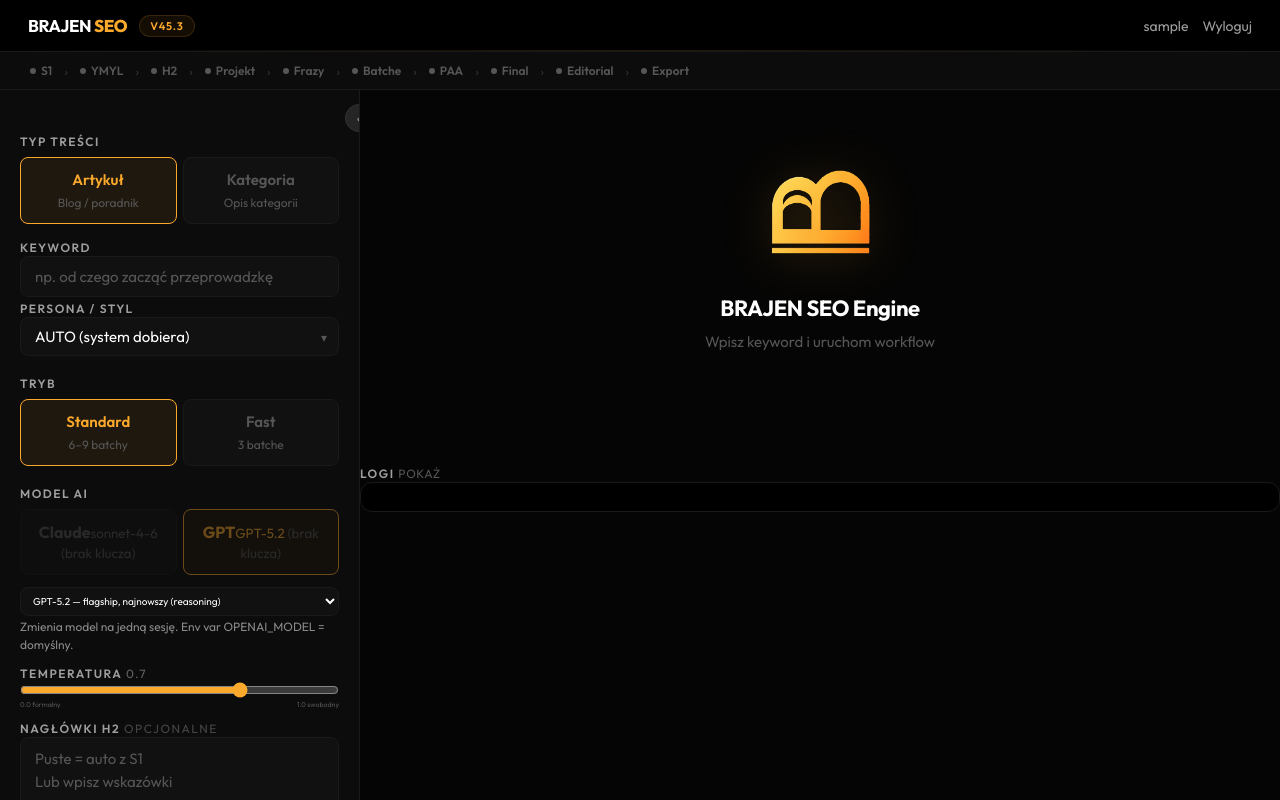
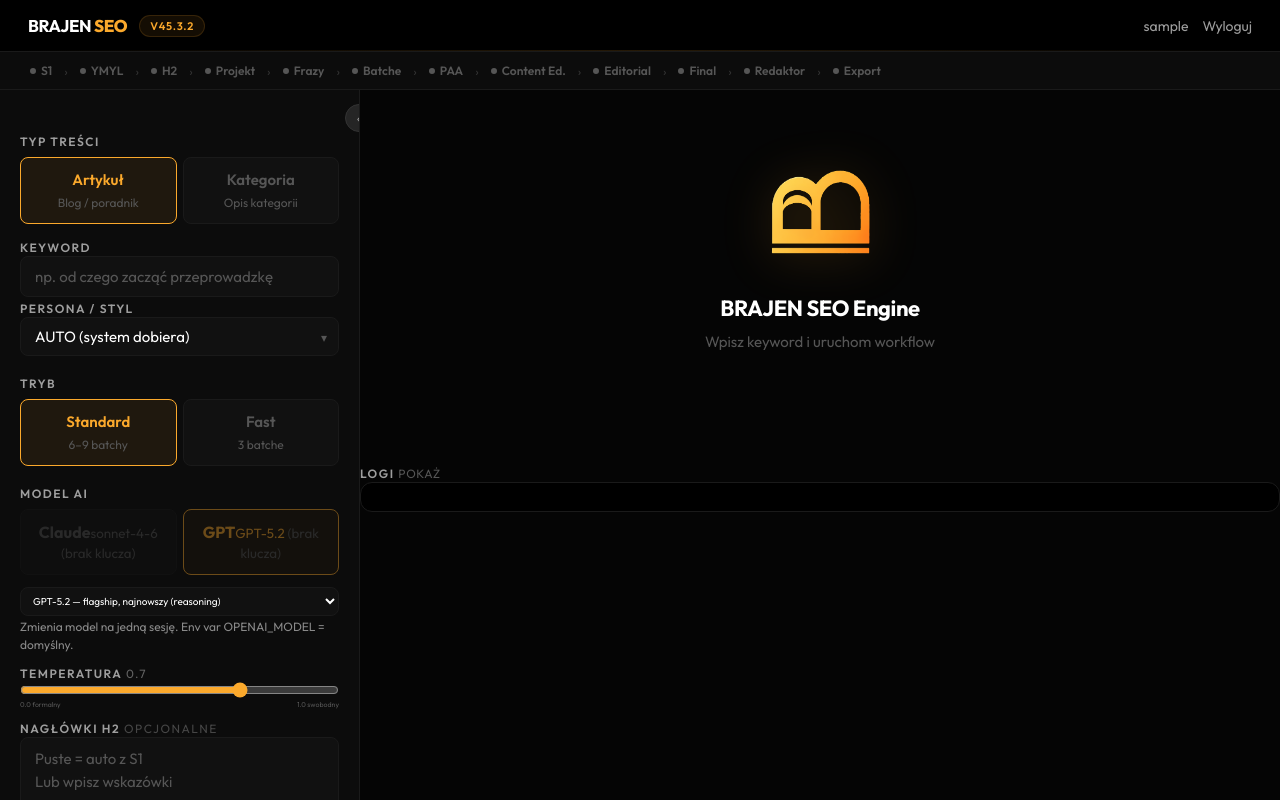
Before and after one commit to MarcinZmuda/Brajn2026, a Flask app: page / in a window 1280 px wide. Run offline with Flask 3, Linux system fonts and the light colour scheme; the visitor is signed in with stand-in values (Sample User, id 1); parts of the project's set-up code (start-up, migrations or seed data) failed here and were passed over.

Commit message:
Update index.html

```diff
--- a/templates/index.html
+++ b/templates/index.html
@@ -438,10 +438,6 @@
     .art-modal-body th{padding:10px 14px;text-align:left;color:var(--orange);font-weight:600;font-size:12px;text-transform:uppercase;letter-spacing:.5px;border-bottom:2px solid rgba(251,169,44,.15)}
     .art-modal-body td{padding:10px 14px;border-bottom:1px solid var(--b1);color:rgba(255,255,255,.72)}
     .art-modal-body tr:last-child td{border-bottom:none}
-    .art-modal-body li{margin:4px 0}
-    .art-modal-body table{width:100%;border-collapse:collapse;margin:12px 0 16px;font-size:14px}
-    .art-modal-body th{background:var(--bg2);padding:8px 12px;text-align:left;font-weight:600;border:1px solid var(--b1)}
-    .art-modal-body td{padding:8px 12px;border:1px solid var(--b1)}
     .art-modal-close{width:36px;height:36px;border-radius:50%;border:1px solid var(--b1);background:var(--bg2);color:var(--mg);cursor:pointer;font-size:18px;display:flex;align-items:center;justify-content:center;transition:all .15s}
     .art-modal-close:hover{background:var(--rd);color:#fff;border-color:var(--rd)}
     .copy-ok{color:var(--gn)!important;font-weight:600}
@@ -493,7 +489,7 @@
 </head>
 <body>
 <div class="hd">
-    <div class="hd-l"><button id="mobileMenuBtn" onclick="document.getElementById('sidebarArea').classList.toggle('mobile-open');this.textContent=document.getElementById('sidebarArea').classList.contains('mobile-open')?'✕':'☰'" aria-label="Menu" style="display:none;background:none;border:1px solid var(--b1);color:var(--lg);font-size:18px;width:32px;height:32px;border-radius:6px;cursor:pointer;margin-right:8px">☰</button><h1>BRAJEN <b>SEO</b></h1><span class="hd-badge">V45.3</span></div>
+    <div class="hd-l"><button id="mobileMenuBtn" onclick="document.getElementById('sidebarArea').classList.toggle('mobile-open');this.textContent=document.getElementById('sidebarArea').classList.contains('mobile-open')?'✕':'☰'" aria-label="Menu" style="display:none;background:none;border:1px solid var(--b1);color:var(--lg);font-size:18px;width:32px;height:32px;border-radius:6px;cursor:pointer;margin-right:8px">☰</button><h1>BRAJEN <b>SEO</b></h1><span class="hd-badge" id="versionBadge">V—</span></div>
     <div class="hd-r"><span>{{ username }}</span><a href="/logout">Wyloguj</a></div>
 </div>
 
@@ -512,13 +508,16 @@
   <span class="sp-sep">›</span>
   <div class="step-pill sppend" id="sp7"><div class="sp-dot"></div>PAA</div>
   <span class="sp-sep">›</span>
-  <div class="step-pill sppend" id="sp8"><div class="sp-dot"></div>Final</div>
+  <div class="step-pill sppend" id="sp8"><div class="sp-dot"></div>Content Ed.</div>
   <span class="sp-sep">›</span>
   <div class="step-pill sppend" id="sp9"><div class="sp-dot"></div>Editorial</div>
   <span class="sp-sep">›</span>
-  <div class="step-pill sppend" id="sp10"><div class="sp-dot"></div>Export</div>
+  <div class="step-pill sppend" id="sp10"><div class="sp-dot"></div>Final</div>
+  <span class="sp-sep">›</span>
+  <div class="step-pill sppend" id="sp11"><div class="sp-dot"></div>Redaktor</div>
+  <span class="sp-sep">›</span>
+  <div class="step-pill sppend" id="sp12"><div class="sp-dot"></div>Export</div>
   <div class="sp-timer" id="spTimer" style="display:none">0:00</div>
-
 </div>
 <div class="layout">
     <div class="sidebar" id="sidebarArea">
@@ -846,7 +845,7 @@
     </div>
 </div>
 <script>
-(function(){const n=['S1 Analysis','YMYL','H2 Plan','Create Project','Phrase Hierarchy','Batch Loop','PAA / FAQ','Content Editorial','Final Review','Editorial Review','Redaktor Naczelny','Export'],c=document.getElementById('stC');n.forEach((x,i)=>{c.innerHTML+=`<div class="stp"><div class="stp-i pending" id="si${i+1}">${i+1}</div><div><div class="stp-n">${x}</div><div class="stp-d" id="sd${i+1}">—</div></div></div>`;})})();
+(function(){const n=['S1 Analysis','YMYL','H2 Plan','Create Project','Phrase Hierarchy','Batch Loop','PAA / FAQ','Content Editorial','Editorial Review','Final Review','Redaktor Naczelny','Export'],c=document.getElementById('stC');n.forEach((x,i)=>{c.innerHTML+=`<div class="stp"><div class="stp-i pending" id="si${i+1}">${i+1}</div><div><div class="stp-n">${x}</div><div class="stp-d" id="sd${i+1}">—</div></div></div>`;})})();
 
 let mode='standard',engine='openai',openaiModel='gpt-5.2',temperature=0.7,contentType='article',catType='subcategory',jid=null,tb=0,es=null,rawArticle='',selTxt='',s1Data=null,batchLog=[],finalData=null,salienceData=null,styleData=null,memoryData=null,articleData=null,editorialData=null,stepTimingData=null,paaData=null,ymylCtxData=null,ymylAnalysisData=null,ymylValData=null,liveArticle='',semanticDistData=null,evalSummaryData=null;
 const O='#fba92c',G='#34d399',R='#f87171',W='#fbbf24',M='#9e9e9e';
@@ -868,7 +867,9 @@
 if(eng.openai&&eng.openai.model)document.getElementById('gptModel').textContent=eng.openai.model.toUpperCase();
 if(eng.openai&&!eng.openai.available){document.querySelector('.ebtn[data-engine=openai]').classList.add('unavailable');if(engine==='openai'){selEngine('claude')}}
 if(eng.claude&&!eng.claude.available){document.querySelector('.ebtn[data-engine=claude]').classList.add('unavailable');if(engine==='claude'){selEngine('openai')}}
-}}catch(e){}})()
+}}catch(e){}})();
+// v67: Fetch version from backend
+(async function(){try{const r=await fetch('/api/health');if(r.ok){const d=await r.json();const v=d.version;if(v){document.getElementById('versionBadge').textContent='V'+v;}}}catch(e){}})();
 function tog(id){const e=document.getElementById(id);e.style.display=e.style.display==='none'?'':'none'}
 function log(m,cls){const c=document.getElementById('logC');if(!cls){cls=m.includes('❌')||m.includes('EXCEPTION')||m.includes('error')?'err':m.includes('⚠️')||m.includes('WARNING')?'warn':m.includes('✅')||m.includes('accepted')?'ok':''}c.innerHTML+=`<div class="log-line ${cls}"><span class="ts">${new Date().toLocaleTimeString('pl-PL')}</span> ${esc(m)}</div>`;c.scrollTop=c.scrollHeight}
 function addLog(m,cls){log(m,cls)}
@@ -960,14 +961,14 @@
   i.className=`stp-i ${st}`;if(st==='done')i.textContent='✓';else if(st==='running')i.textContent='⟳';else if(st==='warning')i.textContent='!';else if(st==='error')i.textContent='✗';if(d&&dt)dt.textContent=d;
   }
   updateMiniStepper(s,st);
-  // Live Status Bar update
-  const _lsNames=['','📊 Analiza S1 — SERP, encje, konkurencja','⚖️ Analiza YMYL — klasyfikacja treści','📝 Planowanie struktury H2','📁 Tworzenie projektu','🔤 Hierarchia fraz — n-gramy','✍️ Generowanie batchy treści','❓ Zbieranie PAA / FAQ','🔍 Final Review — scoring jakości','✍️ Editorial Review — korekta','📝 Redaktor Naczelny — recenzja ekspercka','📦 Eksport artykułu'];
+  // Live Status Bar update — v67: 12 steps, correct order
+  const _lsNames=['','📊 Analiza S1 — SERP, encje, konkurencja','⚖️ Analiza YMYL — klasyfikacja treści','📝 Planowanie struktury H2','📁 Tworzenie projektu','🔤 Hierarchia fraz — n-gramy','✍️ Generowanie batchy treści','❓ Zbieranie PAA / FAQ','📋 Content Editorial — przegląd merytoryczny','✍️ Editorial Review — korekta gramatyczna','🔍 Final Review — scoring jakości','📝 Redaktor Naczelny — recenzja ekspercka','📦 Eksport artykułu'];
   const lsText=document.getElementById('lsText'),lsDetail=document.getElementById('lsDetail'),lsPulse=document.getElementById('lsPulse'),lsFill=document.getElementById('lsFill');
   if(lsText&&st==='running'){lsText.textContent=_lsNames[s]||`Krok ${s}...`;lsDetail.textContent=d||'';lsPulse.className='ls-pulse';lsFill.style.width=Math.round(((s-1)/12)*100)+'%';}
   if(lsText&&st==='done'){lsFill.style.width=Math.round((s/12)*100)+'%';if(s>=12){lsText.textContent='✅ Workflow zakończony';lsDetail.textContent='';lsPulse.className='ls-pulse done';}}
   if(lsText&&st==='error'){lsText.textContent='❌ Błąd: '+(_lsNames[s]||`Krok ${s}`);lsDetail.textContent=d||'';lsPulse.className='ls-pulse';lsPulse.style.background='var(--rd)';lsPulse.style.animation='none';}
-  // Long-step progress bar (steps 8-12 are slow: Editorial, Final Review, Editorial Review, Redaktor, Export)
-  const LONG={8:'Content Editorial',9:'Final Review',10:'Editorial Review',11:'Redaktor Naczelny',12:'Export'};
+  // Long-step progress bar (steps 8-12 are slow)
+  const LONG={8:'Content Editorial',9:'Editorial Review',10:'Final Review',11:'Redaktor Naczelny',12:'Export'};
   if(LONG[s]&&stpEl){
     let bar=document.getElementById('lsb'+s);
     if(!bar){
@@ -984,8 +985,8 @@
       const el=document.getElementById('lse'+s);if(el&&bar._start)el.textContent=Math.round((Date.now()-bar._start)/1000)+'s ✓';
     }
   }
-  // Editorial running state in workflow tab
-  if(s===10){
+  // v67: Editorial running state — step 9 = Editorial Review (was 10 before reorder)
+  if(s===9){
     const edRun=document.getElementById('edRunning');
     if(edRun){
       if(st==='running'){
@@ -1356,7 +1357,7 @@
     switchTab('workflow');
     if(window._spTimerInt)clearInterval(window._spTimerInt);const _tstart=Date.now();window._spTimerInt=setInterval(()=>{const e=document.getElementById('spTimer');if(!e){clearInterval(window._spTimerInt);window._spTimerInt=null;return;}const s=Math.round((Date.now()-_tstart)/1000);e.textContent=Math.floor(s/60)+':'+(s%60).toString().padStart(2,'0');},1000);
 
-    for(let i=1;i<=10;i++)uStep(i,'pending','—');
+    for(let i=1;i<=12;i++)uStep(i,'pending','—');
     ['logC','bRes','biB','s1B','cpB'].forEach(id=>document.getElementById(id).innerHTML='');
     document.getElementById('tbQuality').textContent='—';document.getElementById('tbS1').textContent='—';document.getElementById('tbCI').textContent='—';
     document.getElementById('qualityBar').style.display='none';document.getElementById('mainTabsBar').style.display='none';
@@ -1416,10 +1417,10 @@
         es.addEventListener('editorial',e=>{const d=JSON.parse(e.data);editorialData=d;
     // Pokaż edMini (pełne szczegóły w workflow card)
     const em=document.getElementById('edMini');if(em)em.style.display='';
-    // Fix #35+#43: Ukryj edRunning i oznacz step 10 jako done
+    // Fix #35+#43: Ukryj edRunning i oznacz step 9 jako done (v67: Editorial = step 9)
     const _edRun=document.getElementById('edRunning');if(_edRun){_edRun.classList.remove('active');if(_edRun._timer){clearInterval(_edRun._timer);_edRun._timer=null;}}
-    // Fix #43: Defensive — update step 10 pill when editorial event arrives
-    try{uStep(10,d._failed?'warning':'done',d._failed?'Błąd editorial':`Ocena: ${d.score}/10`)}catch(e2){}
+    // Fix #43: Defensive — update step 9 pill when editorial event arrives
+    try{uStep(9,d._failed?'warning':'done',d._failed?'Błąd editorial':`Ocena: ${d.score}/10`)}catch(e2){}
     // Aktualizuj edMini summary stats
     const ems=document.getElementById('edMiniScore');if(ems){const sc=d.score||0;ems.innerHTML=`${sc}<span style="font-size:15px;color:var(--mg);font-weight:400">/10</span>`;ems.style.color=sc>=7?'var(--gn)':sc>=5?'var(--yl)':'var(--rd)';}
     const emch=document.getElementById('edMiniCh');if(emch)emch.textContent=`${d.changes_applied||0}/${(d.changes_applied||0)+(d.changes_failed||0)}`;
```
